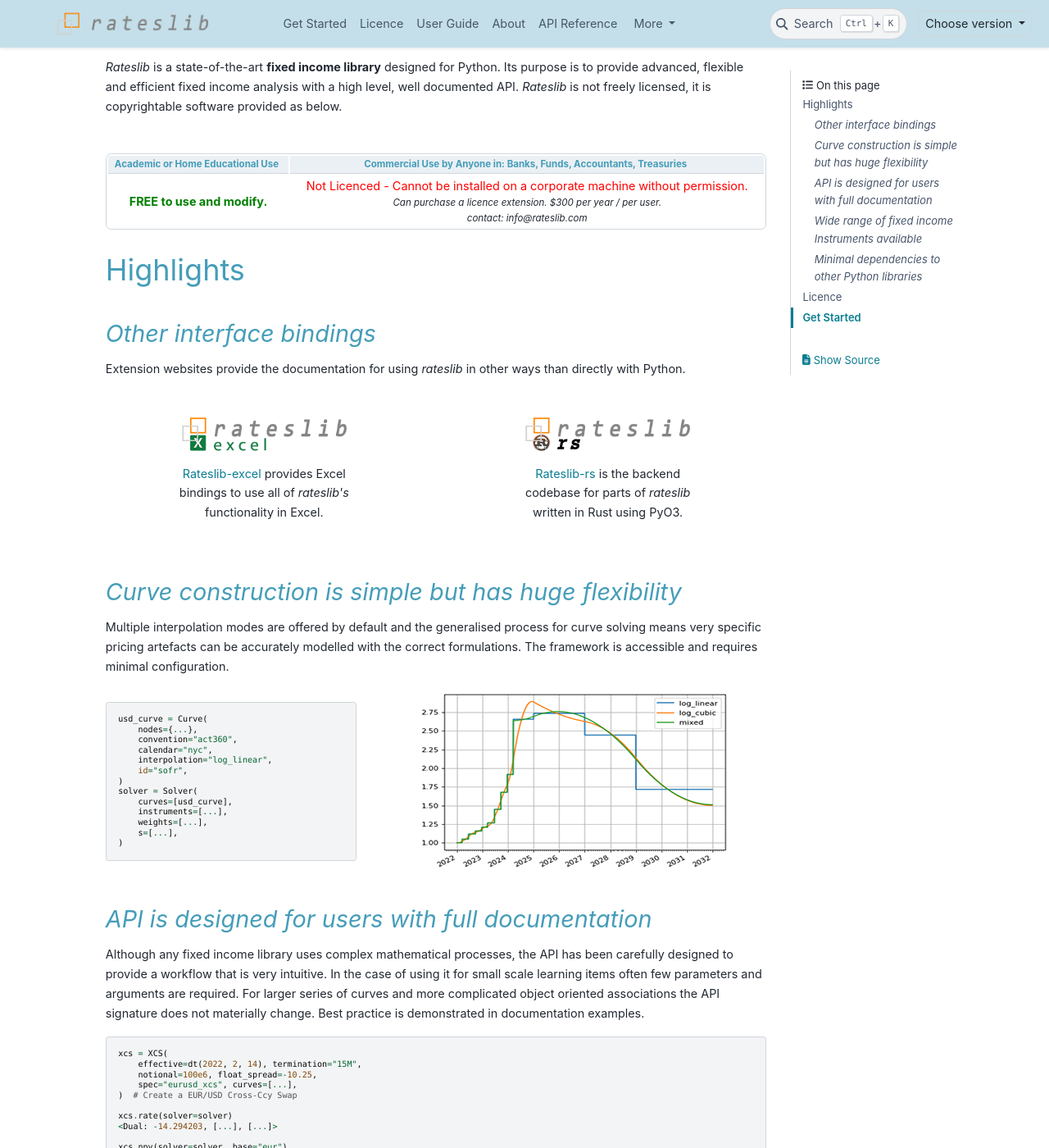
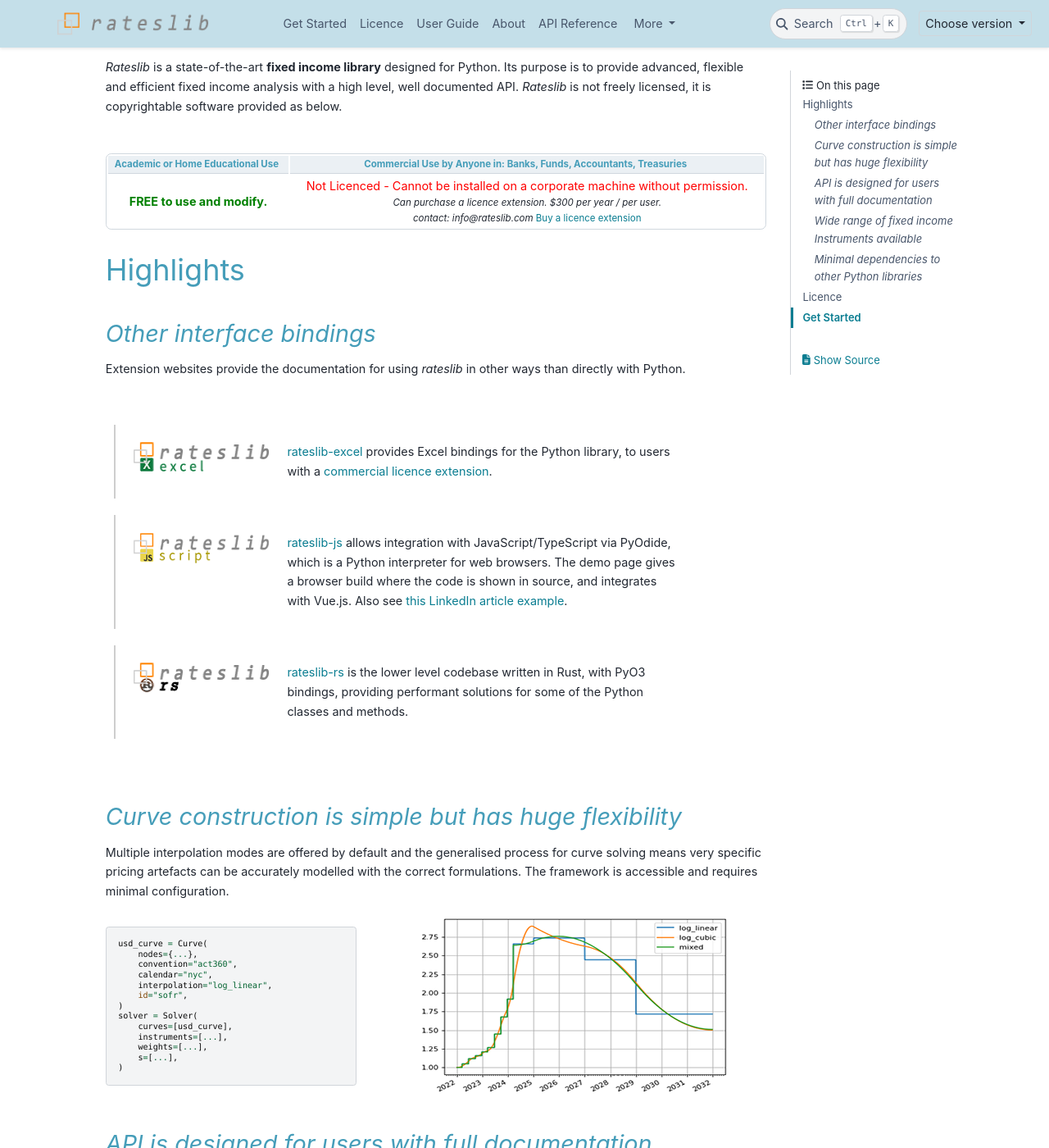
Before and after one commit to attack68/rateslib, a Sphinx documentation site: the page built from docs/source/index.rst, in a window 1280 px wide and 1400 px high, scrolled down 360 px. Shown: the whole window at 82% size. Built offline with Sphinx 7.4.7 and the PyData theme 0.15.4, drawn with Linux system fonts in a browser that asks for light colours; comment, search, counter and statistics services are not loaded; grey boxes are pictures that could not be loaded.

Commit message:
RLS: 1.7.0 (pip freeze output)

```diff
--- a/docs/source/_static/css/overwrites.css
+++ b/docs/source/_static/css/overwrites.css
@@ -104,3 +104,33 @@ table.scrollwide td {
 }
 
 span.spamoff {display: none;}
+
+.flex-container-line {
+  display: flex; /* Makes this a true flex container! */
+  padding: 10px;
+  margin: 0;
+  flex-direction: row;
+  justify-content: start;
+  flex-wrap: wrap;
+}
+
+.flex-item {
+  border-left: 2px solid #cecece;
+  border-radius: 0px;
+  width: 190px;
+  text-align: left;
+  padding: 1.5em;
+  padding-right: 0em;
+}
+
+.flex-item-right {
+  width: 500px;
+  text-align: left;
+  padding: 1.5em;
+  padding-right: 0em;
+}
+
+.flex-item:hover {
+  /*background-color: rgba(255, 140, 0, 0.25);*/
+  background-image: linear-gradient(to right, rgba(255, 140, 0, 0.35), rgba(255,140,0,0));
+}
--- a/docs/source/index.rst
+++ b/docs/source/index.rst
@@ -56,6 +56,7 @@ software provided as below.
              <span style="text-align: center; font-style:italic;">
              contact: info<span class="spamoff">Lively magic</span>@rateslib.com
              </span>
+           <span><a href="https://buy.stripe.com/3cs6qU9yz9wd8YEcMM">Buy a licence extension</a></span>
           </td>
         </tr>
       </tbody>
@@ -82,38 +83,34 @@ with Python.
 
    <div class="clear" style="text-align: center; padding: 1em 0em 1em;"></div>
 
-.. container:: twocol
-
-   .. container:: leftside50
-
-      .. image:: _static/rateslib_excel_logo_label.png
-         :align: center
-         :alt: Excel bindings for rateslib
-         :width: 203
-         :target: https://rateslib.com/excel/latest/
-
-      .. raw:: html
-
-         <div style="text-align: center; width: 60%; margin-left:auto; margin-right:auto; padding-top:1em;">
-         <a href="https://rateslib.com/excel/latest/">Rateslib-excel</a> provides Excel bindings to use
-         all of <span style="font-style: italic;">rateslib's</span> functionality in Excel.
-         </div>
-
-
-   .. container:: rightside50
-
-      .. image:: _static/rateslib_rs_logo_label.png
-         :align: center
-         :alt: Rust codebase for rateslib
-         :width: 203
-         :target: https://rateslib.com/rs/latest/rateslib
-
-      .. raw:: html
-
-         <div style="text-align: center; width: 60%; margin-left:auto; margin-right:auto; padding-top:1em;">
-         <a href="https://rateslib.com/rs/latest/rateslib/">Rateslib-rs</a> is the backend codebase
-         for parts of <span style="font-style: italic;">rateslib</span> written in Rust using PyO3.
-         </div>
+   <div class="flex-container-line">
+     <div class="flex-item">
+       <a href="https://rateslib.com/excel/latest/"><img src="_static/rateslib_excel_logo_small.png" alt="Rateslib-Excel" width="170" height="37"></a>
+     </div>
+     <div class="flex-item-right">
+       <a href="https://rateslib.com/excel/latest/">rateslib-excel</a> provides Excel bindings for the Python library, to users
+       with a <a href="https://rateslib.readthedocs.io/en/latest/i_licence.html" target="_blank">commercial licence extension</a>.
+     </div>
+   </div>
+   <div class="flex-container-line">
+     <div class="flex-item">
+       <a href="https://rateslib.com/script/demo/"><img src="_static/rateslib_js_logo_small.png" alt="Rateslib-JS" width="170" height="37"></a>
+     </div>
+     <div class="flex-item-right">
+       <a href="https://rateslib.com/script/demo/">rateslib-js</a> allows integration with JavaScript/TypeScript via PyOdide, which is
+        a Python interpreter for web browsers. The demo page gives a browser build where the code is shown in source,
+        and integrates with Vue.js. Also see <a href="https://www.linkedin.com/pulse/rateslib-javascript-via-pyodide-rateslib-qpmpf/">this LinkedIn article example</a>.
+     </div>
+   </div>
+   <div class="flex-container-line">
+     <div class="flex-item">
+        <a href="https://rateslib.com/rs/latest/rateslib/"><img src="_static/rateslib_rs_logo_small.png" alt="Rateslib-Rust" width="170" height="37"></a>
+     </div>
+     <div class="flex-item-right">
+       <a href="https://rateslib.com/rs/latest/rateslib/">rateslib-rs</a> is the lower level codebase written in Rust, with PyO3 bindings,
+        providing performant solutions for some of the Python classes and methods.
+     </div>
+   </div>
 
 .. raw:: html
 
```
Also changed, not shown: docs/source/_static/rateslib_excel_logo_small.png (added), docs/source/_static/rateslib_js_logo_small.png (added), docs/source/_static/rateslib_rs_logo_small.png (added).
